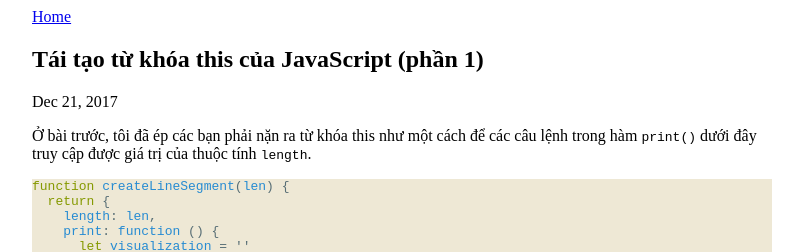
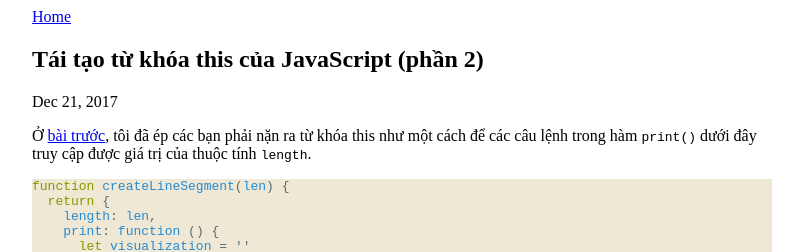
Before and after one commit to binhsonnguyen/binhsonnguyen.github.io, a Jekyll site: the page built from _posts/2017-12-21-this-keyword-explained-part-02.md, in a window 1280 px wide. Shown: the top 252 px of the page, without its empty margins (238-1041 px from the left). Built offline with Jekyll 4.4.1, drawn with Linux system fonts in a browser that asks for light colours.

Commit message:
change title part 02

````diff
--- a/_posts/2017-12-21-this-keyword-explained-part-02.md
+++ b/_posts/2017-12-21-this-keyword-explained-part-02.md
@@ -1,10 +1,10 @@
 ---
 layout:     post
-title:      Tái tạo từ khóa this của JavaScript (phần 1)
+title:      Tái tạo từ khóa this của JavaScript (phần 2)
 date:       2017-12-21
 ---
 
-Ở bài trước, tôi đã ép các bạn phải nặn ra từ khóa this như một cách để các câu lệnh
+Ở [bài trước][previous], tôi đã ép các bạn phải nặn ra từ khóa this như một cách để các câu lệnh
 trong hàm `print()` dưới đây truy cập được giá trị của thuộc tính `length`.
 
 ```javascript
````
Also changed, not shown: other parts of _posts/2017-12-21-this-keyword-explained-part-02.md (+2 -0 lines).
